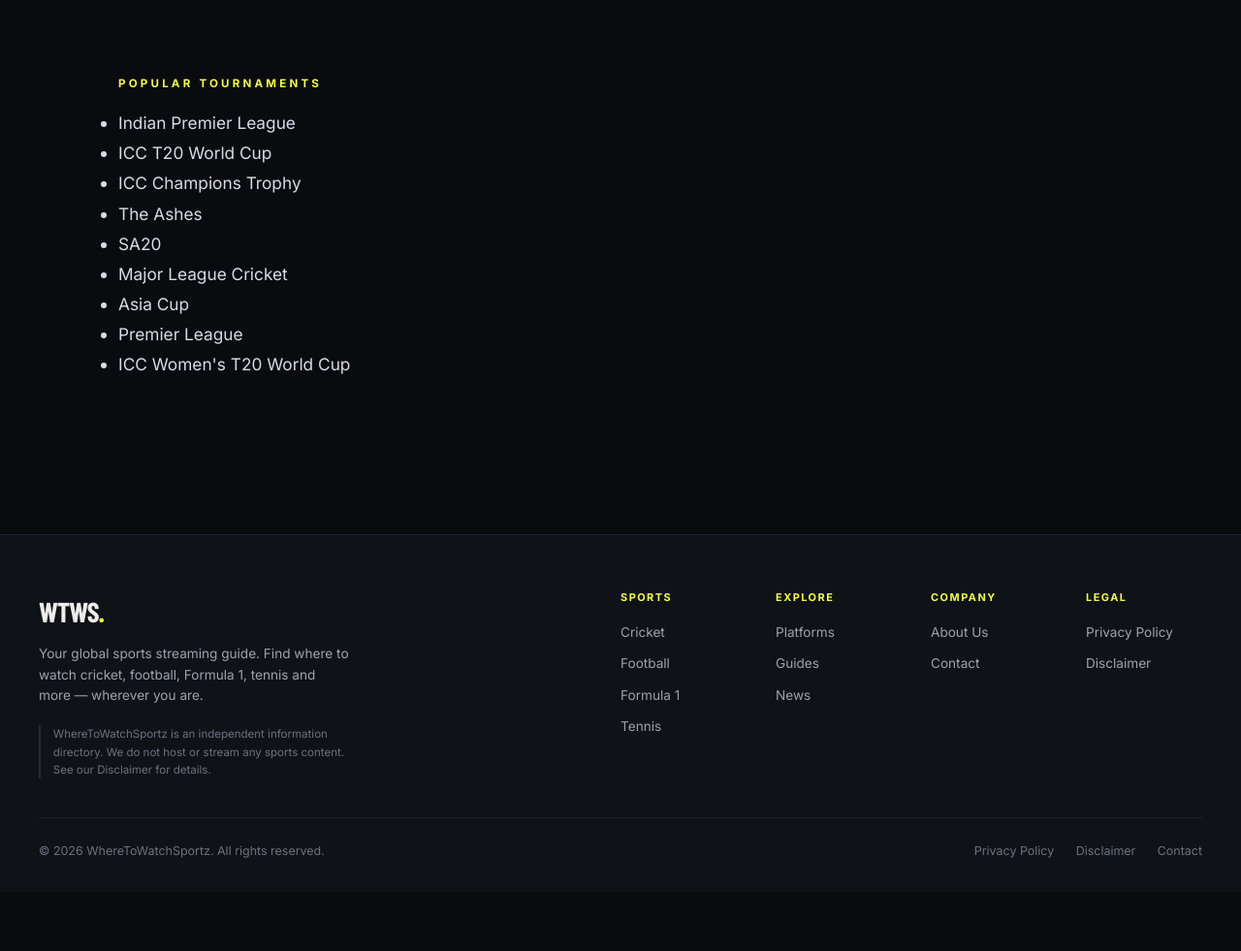
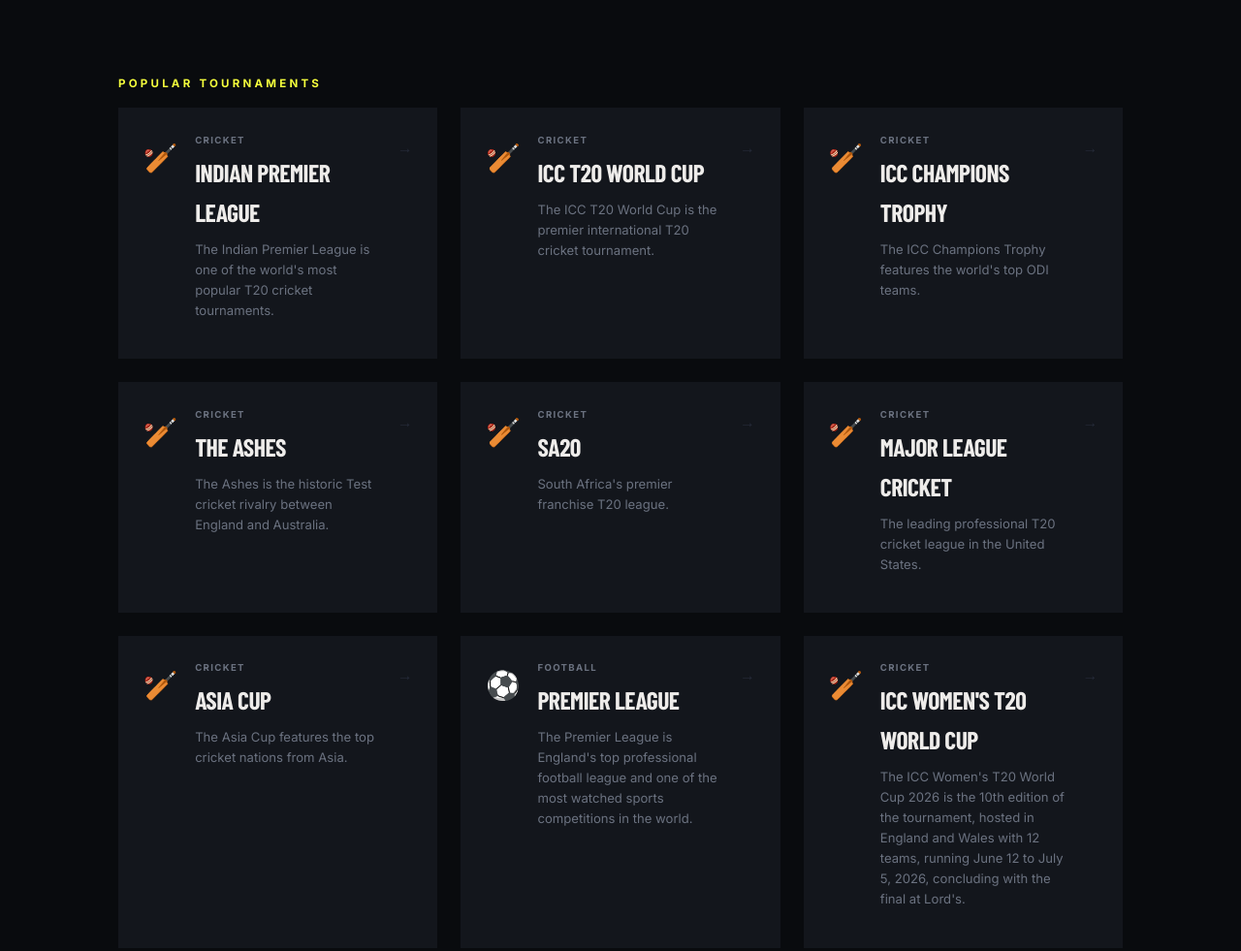
Before and after one commit to kbiswas326/wheretowatchsportz, an Eleventy site: page wtws/src/platform/platform.njk in a window 1280 px wide. Shown: the part 892-1873 px from the top of the page at 97% size. Before the commit the page ends 1812 px from the top, so only its background shows below. Built offline with nearby package versions, Linux system fonts and the light colour scheme; Eleventy itself is replaced by a stand-in of ours; files that its build step writes are made by us from their sources; a web font is replaced by a local one.

Commit message:
Refactor tournament list to use card layout

```diff
--- a/wtws/src/platform/platform.njk
+++ b/wtws/src/platform/platform.njk
@@ -81,7 +81,7 @@ Available in:
 Popular Tournaments
 </div>
 
-<ul>
+<div class="card-grid">
 
 {% for tournament in tournaments %}
 
@@ -89,11 +89,17 @@ Popular Tournaments
 
 {% if info.streaming == platform.name %}
 
-<li>
-<a href="/sport/{{ tournament.sport }}/{{ tournament.id }}/">
-{{ tournament.name }}
+<a href="/sport/{{ tournament.sport }}/{{ tournament.id }}/" class="sport-card">
+  <div class="card-sport-icon">
+    {% if tournament.sport == "cricket" %}🏏{% elif tournament.sport == "football" %}⚽{% elif tournament.sport == "f1" %}🏁{% elif tournament.sport == "tennis" %}🎾{% elif tournament.sport == "basketball" %}🏀{% elif tournament.sport == "golf" %}⛳{% else %}🏆{% endif %}
+  </div>
+  <div class="card-body">
+    <div class="card-tag">{{ tournament.sport | upper }}</div>
+    <div class="card-title">{{ tournament.name }}</div>
+    <div class="card-desc">{{ tournament.description }}</div>
+  </div>
+  <div class="card-arrow">→</div>
 </a>
-</li>
 
 {% endif %}
 
@@ -101,7 +107,7 @@ Popular Tournaments
 
 {% endfor %}
 
-</ul>
+</div>
 
 </section>
 
```
